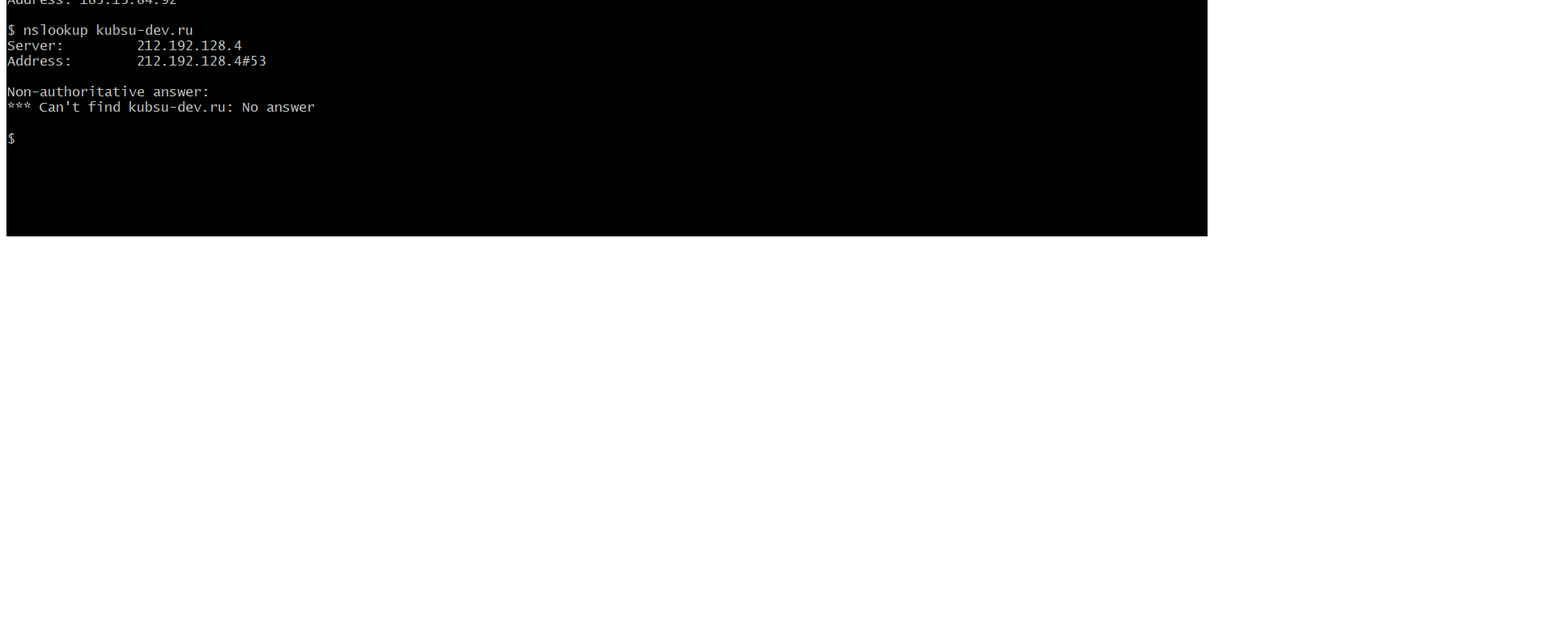
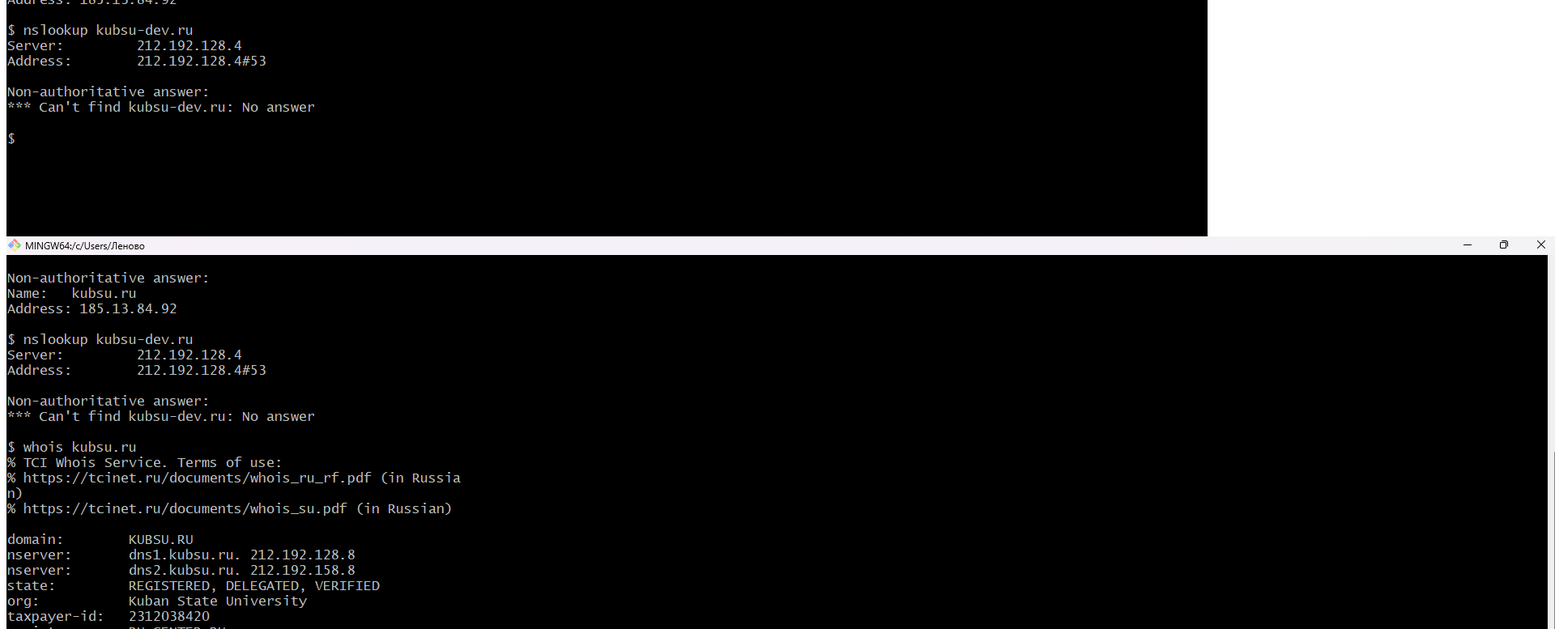
Before and after one commit to ChepurnoyMih/proect2, a plain HTML site: page index.html in a window 1280 px wide. Shown: the part 919-1696 px from the top of the page at 81% size, 1920 px wide, since content can reach past the window. Before the commit the page ends 1219 px from the top, so only its background shows below. Drawn offline with Linux system fonts and the light colour scheme.

Commit message:
Update index.html

```diff
--- a/index.html
+++ b/index.html
@@ -1,2 +1,3 @@
 <img src="ping.png">
 <img src="nslookup.png">
+<img src="whois.png">
```
